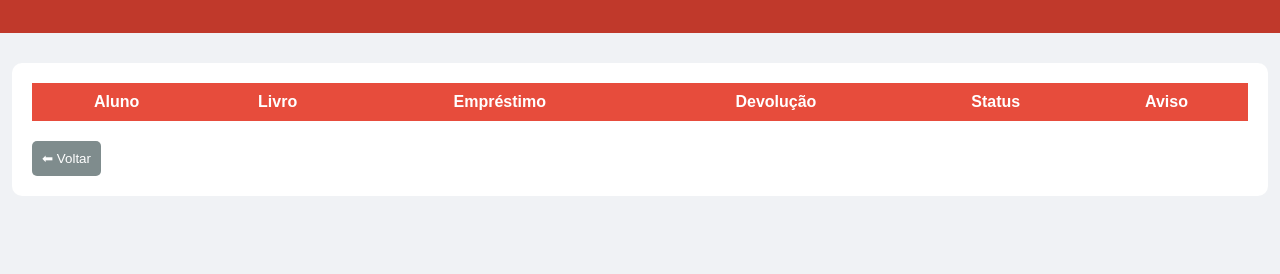
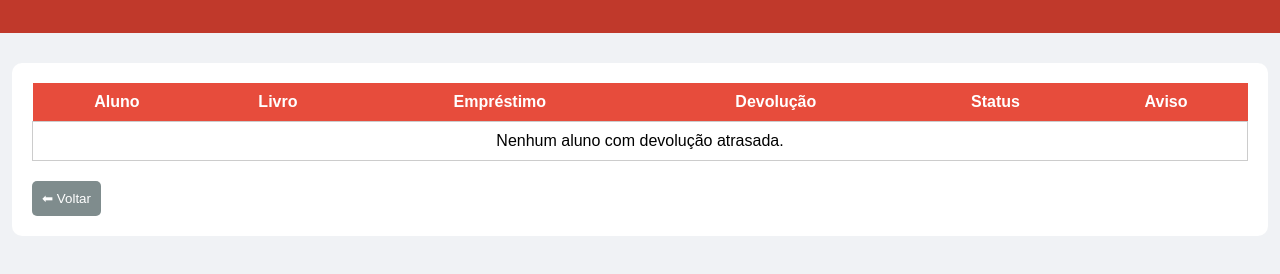
Before and after one commit to mariaclarancabral-glitch/B.O.A, a plain HTML site: page alunos_atrasados_bli.html in a window 1280 px wide. Shown: the part 122-396 px from the top of the page. Drawn offline with Linux system fonts and the light colour scheme; files that its build step writes are made by us from their sources.

Commit message:
Update alunos_atrasados_bli.html

```diff
--- a/alunos_atrasados_bli.html
+++ b/alunos_atrasados_bli.html
@@ -9,11 +9,11 @@
 
 <title>Alunos Atrasados</title>
 
-<link rel="stylesheet" href="css/cores_bli.css">
+<link rel="stylesheet" href="./cores_bli.css">
 
-<link rel="stylesheet" href="css/atrasados_bli.css">
+<link rel="stylesheet" href="./atrasados_bli.css">
 
-<script src="js/aluno_atrasado_bli.js" defer></script>
+<script src="./aluno_atrasado_bli.js" defer></script>
 
 </head>
 
```
